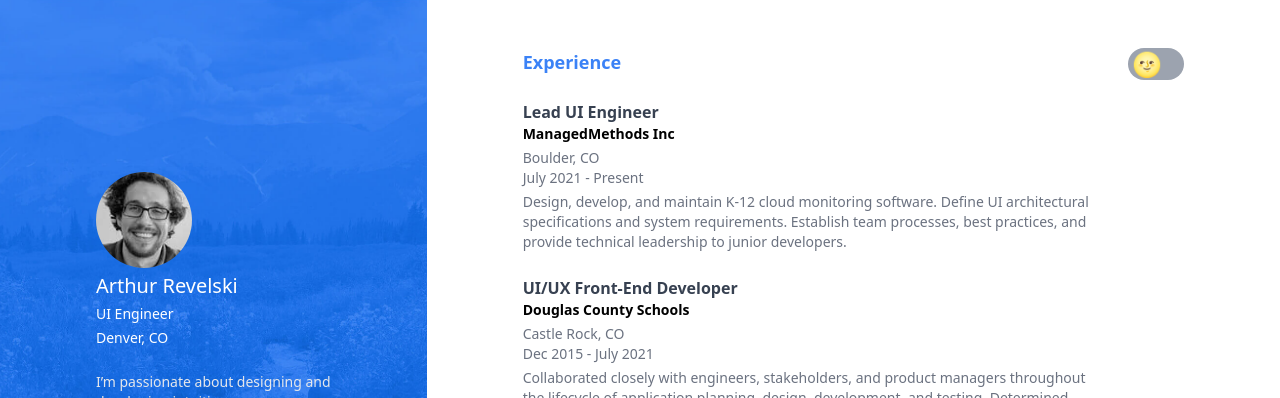
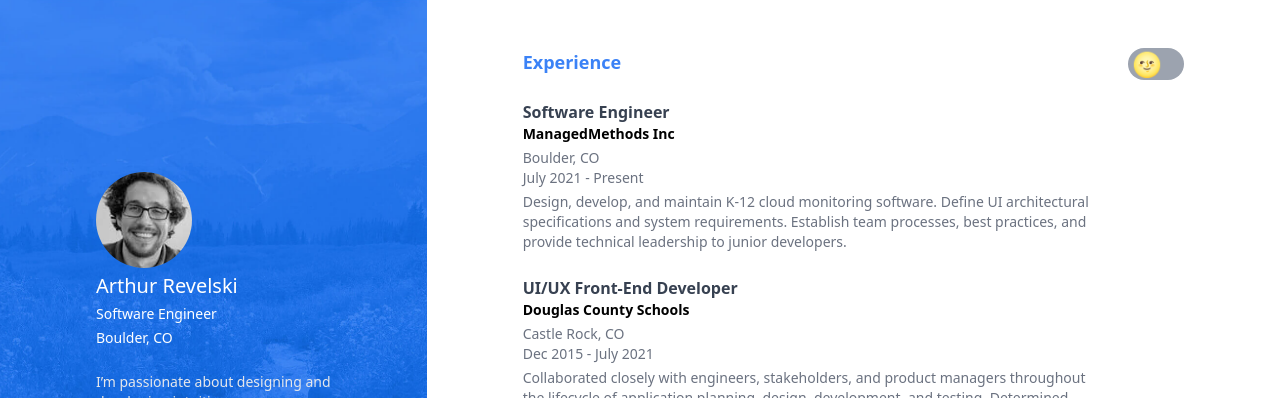
Before and after one commit to arthurgr/arevelski-nextjs-portfolio, a Next.js app: page / in a window 1280 px wide. Shown: the top 398 px of the page. Built offline with nearby package versions, Linux system fonts and the light colour scheme.

Commit message:
formatting and verbiage changes

```diff
--- a/components/Links/Links.tsx
+++ b/components/Links/Links.tsx
@@ -2,7 +2,7 @@ import { sendGAEvent } from '@next/third-parties/google'
 
 const config = [
   {
-    href: "https://www.linkedin.com/in/arthur-revelski-75894054/",
+    href: "https://www.linkedin.com/in/arthur-revelski/",
     title: "LinkedIn",
     target: "_blank",
   },
--- a/components/header.tsx
+++ b/components/header.tsx
@@ -18,8 +18,8 @@ export default function Header() {
           <h1 className="mt-1 text-xl font-medium text-white">
             Arthur Revelski
           </h1>
-          <h2 className="mt-1 text-sm font-normal text-white">UI Engineer</h2>
-          <h2 className="mt-1 text-sm font-normal text-white">Denver, CO</h2>
+          <h2 className="mt-1 text-sm font-normal text-white">Software Engineer</h2>
+          <h2 className="mt-1 text-sm font-normal text-white">Boulder, CO</h2>
           <p className="my-6 text-sm font-light text-gray-200 dark:text-gray-300">
             I’m passionate about designing and developing intuitive user
             interfaces. When I&apos;m not learning about Javascript, I enjoy
--- a/components/resume/Experience/Experience.tsx
+++ b/components/resume/Experience/Experience.tsx
@@ -2,7 +2,7 @@ import { ExperienceItem } from "./ExperienceItem";
 
 const config = [
   {
-    position: "Lead UI Engineer",
+    position: "Software Engineer",
     title: "ManagedMethods Inc",
     location: "Boulder, CO",
     time: "July 2021 - Present",
--- a/pages/design.tsx
+++ b/pages/design.tsx
@@ -14,7 +14,7 @@ export default function Design() {
             Design Examples
           </h1>
           <h3 className="mt-3 text-sm font-bold text-gray-700">
-            Lead UI Engineer
+            Software Engineer
           </h3>
           <h3 className="text-sm font-semibold text-gray-600">
             ManagedMethods Inc
--- a/pages/index.tsx
+++ b/pages/index.tsx
@@ -18,8 +18,8 @@ const Home: NextPage = () => {
       </Head>
       <main>
         <Experience />
-        <Education />
         <Skills />
+          <Education />
         <div className="text-blue-500 dark:text-blue-300">
           <h1 className="mt-12 text-lg font-bold">Contact</h1>
           <Links />
```
